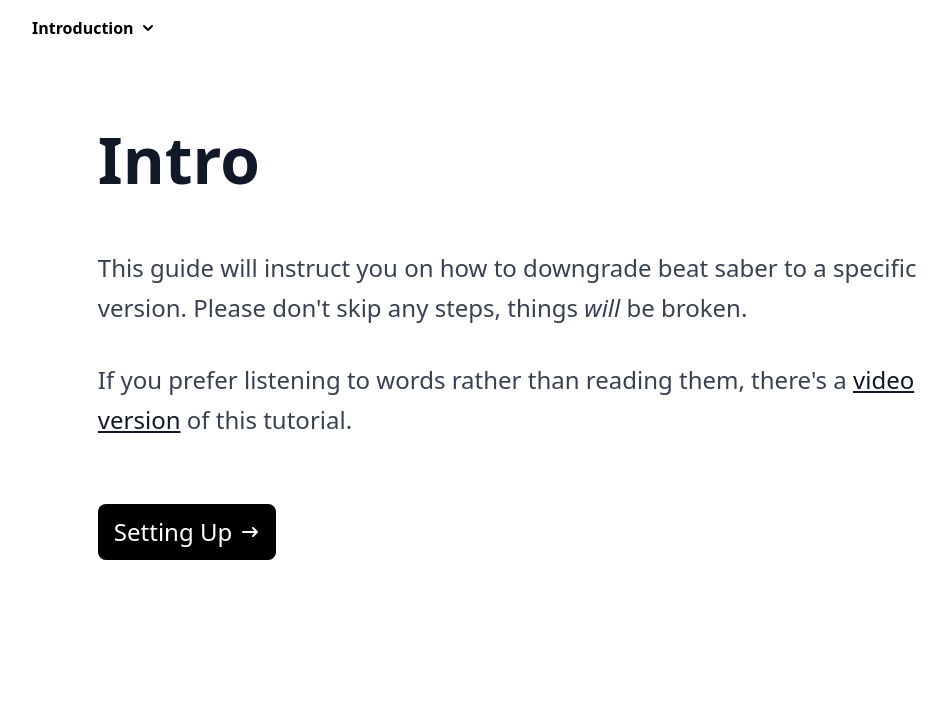
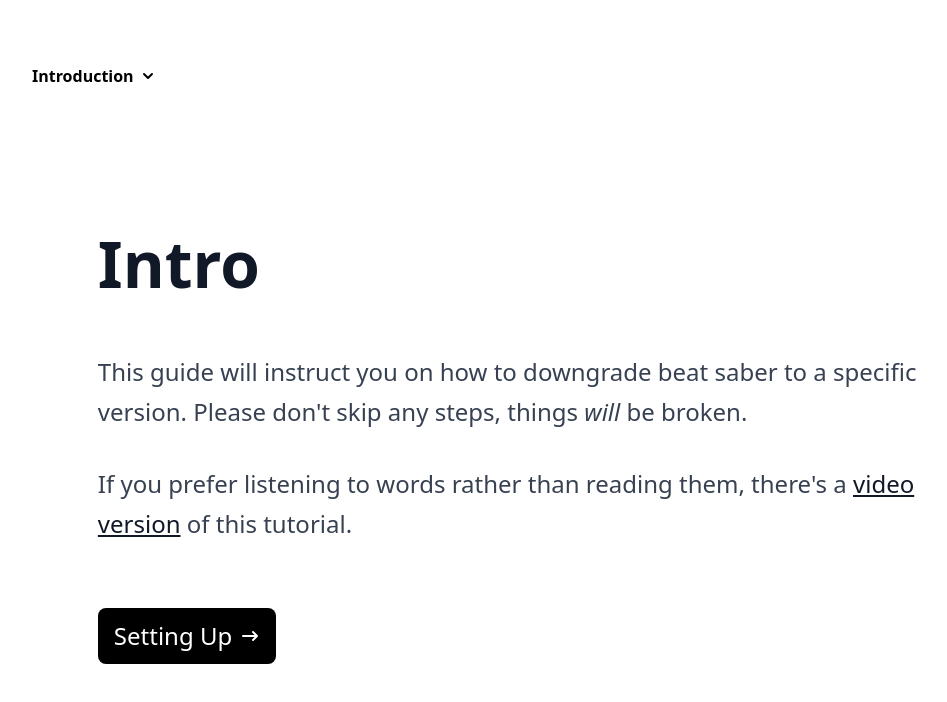
Before and after one commit to byhemechi/downgradeTutorial, a Next.js app: page / in a window 1280 px wide. Shown: the top 702 px of the page, without its empty margins (128-1075 px from the left). Built offline with nearby package versions, Linux system fonts and the light colour scheme.

Commit message:
more styling changes

```diff
--- a/pages/_app.tsx
+++ b/pages/_app.tsx
@@ -5,13 +5,28 @@
 import { useRouter } from "next/router";
 import Head from "next/head";
 import Link from "next/link";
-import React from "react";
+import React, { useEffect } from "react";
 import NavBar from "../components/navbar";
 
 function TutorialApp({ Component, pageProps }: AppProps) {
   const { pathname } = useRouter();
   const [menuVisible, setMenu] = React.useState(false);
   const step = steps.get(pathname);
+
+  const scrollMonitor = React.useRef<HTMLDivElement>(null);
+  const [scrolled, setScrolled] = React.useState(false);
+
+  useEffect(() => {
+    const observer = new IntersectionObserver(([detector]) => {
+      setScrolled(!detector.isIntersecting);
+    }, {});
+
+    if (scrollMonitor.current) observer.observe(scrollMonitor.current);
+    return () => {
+      observer.disconnect();
+    };
+  }, [scrolled]);
+
   const prevStep = [...steps.entries()][
     [...steps.keys()].indexOf(pathname) - 1
   ];
@@ -27,14 +42,18 @@
       ) : (
         ""
       )}
+      <div ref={scrollMonitor} className="mt-12 h-px -mb-px" />
       <header
-        className={`fixed transition-all transform-gpu ${
-          menuVisible ? "translate-y-4 lg:translate-y-14" : ""
+        className={`sticky transition-all ${
+          menuVisible ? "top-4 lg:top-12" : scrolled ? "shadow-md" : ""
         } w-full z-20 top-0`}
       >
         <div className="w-full max-w-screen-lg mx-auto px-2 flex">
           <button
-            className="bg-transparent hover:bg-black/5  dark:hover:bg-white/5 px-6 py-4 flex items-center gap-1 font-bold"
+            className={[
+              "bg-transparent",
+              "px-6 py-4 flex items-center gap-1 font-bold",
+            ].join(" ")}
             onClick={() => setMenu(!menuVisible)}
           >
             <div>{step}</div>
@@ -85,14 +104,14 @@
         className={[
           `fixed top-0 left-0 w-full ${
             menuVisible ? "h-screen" : "h-14"
-          } overflow-hidden z-10 ${styles.glass}`,
+          } z-10 ${styles.glass}`,
           `transition-all`,
         ].join(" ")}
         aria-hidden={!menuVisible}
       >
         <div
           className={`mx-auto p-8 py-24 lg:py-48 max-w-screen-lg text-4xl transform-gpu transition-all ${
-            !menuVisible ? "-translate-y-16 opacity-0" : "translate-y-0"
+            !menuVisible ? "-translate-y-20 opacity-0" : "translate-y-0"
           }`}
         >
           <ol>
--- a/styles/glass.module.css
+++ b/styles/glass.module.css
@@ -1,5 +1,5 @@
 .glass {
-  @apply bg-white/90 dark:bg-gray-900/90;
+  @apply bg-white dark:bg-gray-900;
 }
 
 @supports (backdrop-filter: blur(20px)) {
--- a/styles/globals.css
+++ b/styles/globals.css
@@ -14,5 +14,5 @@
 
 #__next {
   display: flex;
-  flex-direction: row;
+  flex-direction: column;
 }
```
